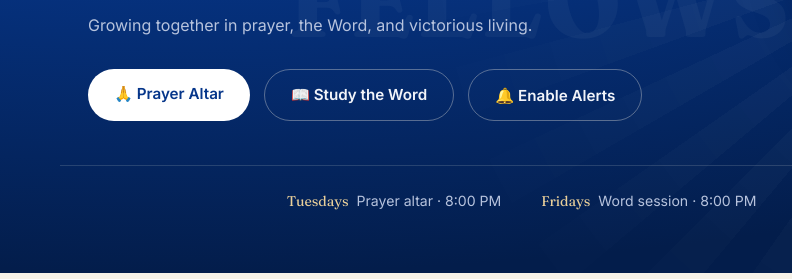
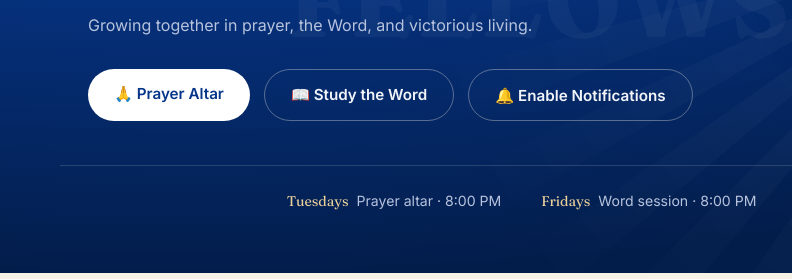
Before and after one commit to vsz-dev/jml-fellowship, a website built with Vite: page index.html in a window 1280 px wide. Shown: the part 446-725 px from the top of the page, 0-792 px from the left. Built offline with nearby package versions, Linux system fonts and the light colour scheme; some packages are replaced by stand-ins of ours; no server answers; the database is empty.

Commit message:
change enable alerts to enable notificatons

```diff
--- a/index.html
+++ b/index.html
@@ -51,7 +51,7 @@
       <div class="hero-actions">
         <a class="btn btn-white" href="#prayer">🙏 Prayer Altar</a>
         <a class="btn btn-outline" href="#word">📖 Study the Word</a>
-        <button type="button" class="btn btn-outline" id="enableNotifBtn">🔔 Enable Alerts</button>
+        <button type="button" class="btn btn-outline" id="enableNotifBtn">🔔 Enable Notifications</button>
       </div>
     </div>
     <div class="hero-emblem-wrap">
```
